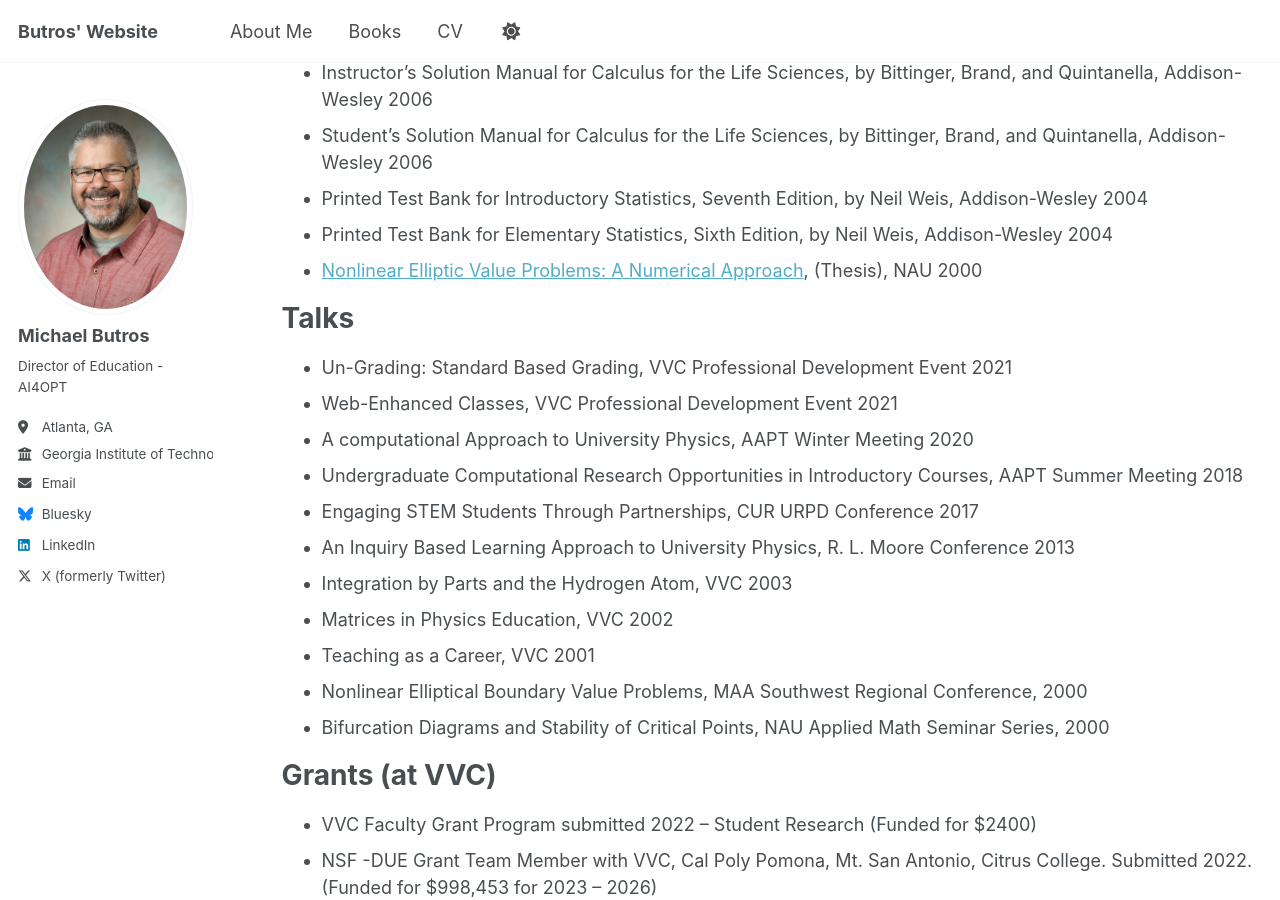
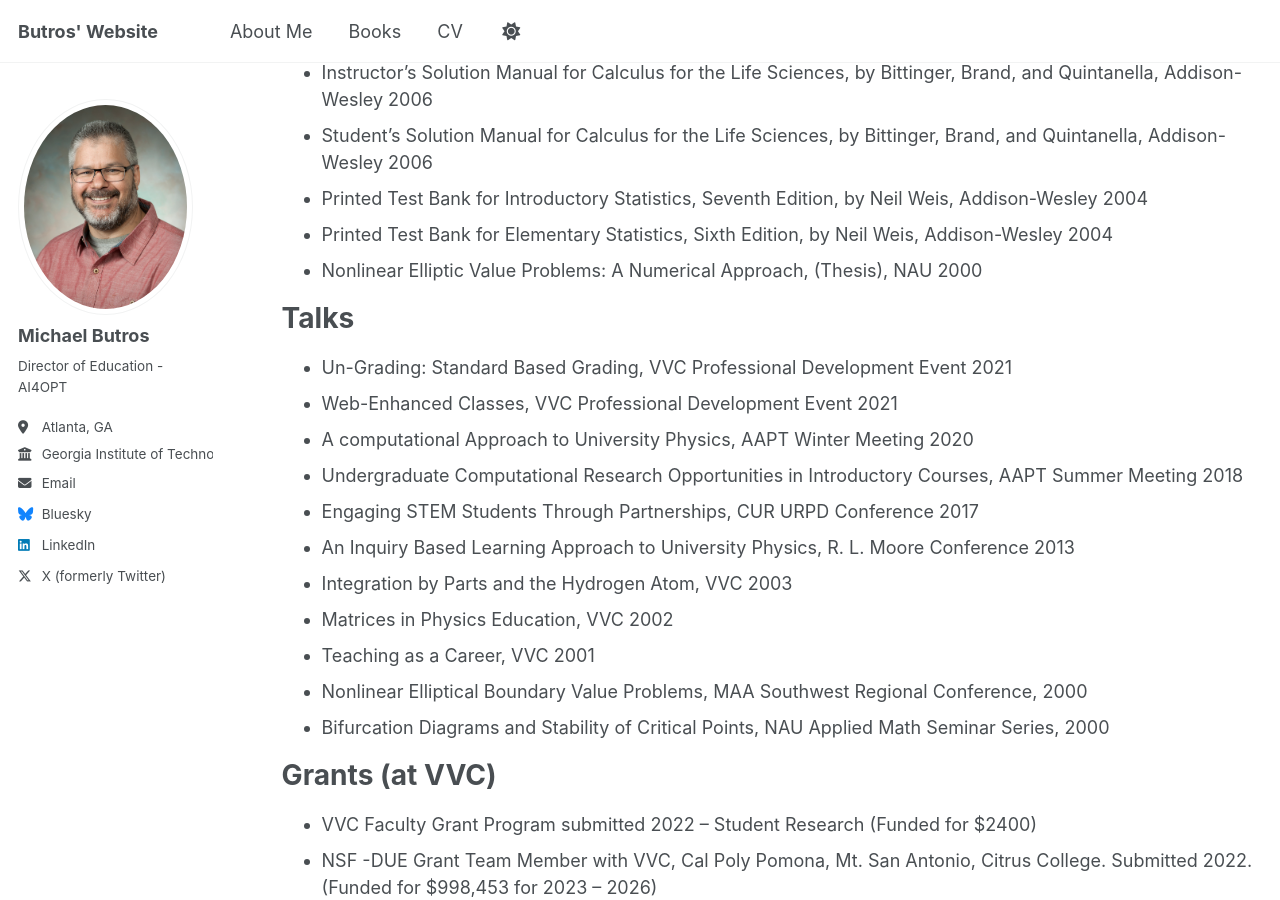
Before and after one commit to MButros/MButros.github.io, a Jekyll site: the page built from _pages/cv.md, in a window 1280 px wide and 900 px high, scrolled down 1468 px. Built offline with Jekyll 4.4.1, drawn with Linux system fonts in a browser that asks for light colours; some of the changed lines change nothing that is shown.

Commit message:
Update cv.md

```diff
--- a/_pages/cv.md
+++ b/_pages/cv.md
@@ -60,7 +60,7 @@ Publications
 * Student’s Solution Manual for Calculus for the Life Sciences, by Bittinger, Brand, and Quintanella, Addison-Wesley 2006
 * Printed Test Bank for Introductory Statistics, Seventh Edition, by Neil Weis, Addison-Wesley 2004
 * Printed Test Bank for Elementary Statistics, Sixth Edition, by Neil Weis, Addison-Wesley 2004
-* [Nonlinear Elliptic Value Problems: A Numerical Approach](files/Thesis.pdf), (Thesis), NAU 2000
+* Nonlinear Elliptic Value Problems: A Numerical Approach, (Thesis), NAU 2000
 
 Talks
 ======
```
